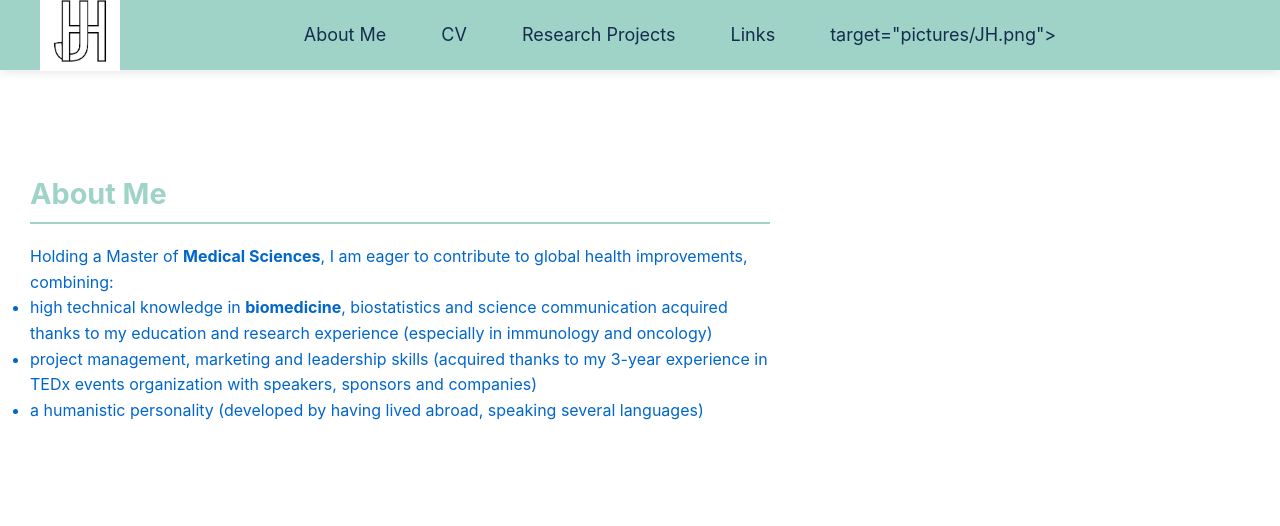
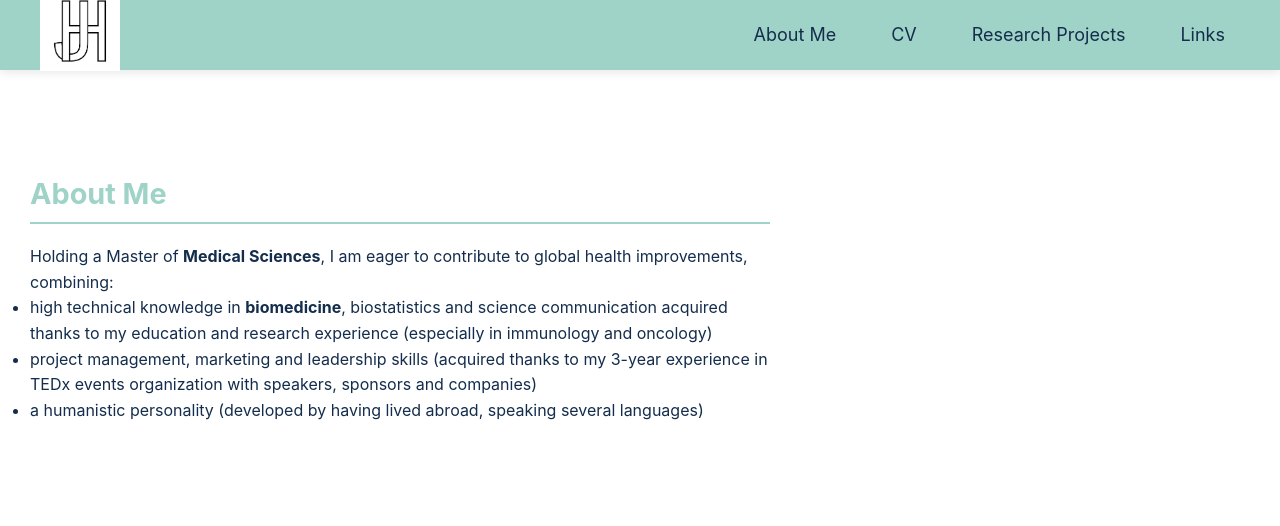
Before and after one commit to jeahoch9/jeahoch9.github.io, a plain HTML site: page about.html in a window 1280 px wide. Drawn offline with Linux system fonts and the light colour scheme.

Commit message:
Update about.html

```diff
--- a/about.html
+++ b/about.html
@@ -14,7 +14,8 @@
    <!Navigation Bar>
   <nav class="navbar">
       <div class="navbar-header">
-        <img src="pictures/JH.png" size:32x32 alt="logo" />
+        <a href="index.html">
+          <img src="pictures/JH.png" size:32x32 alt="logo" /> </a>
       </div>
 
         <div class="navbar-menu">
@@ -22,7 +23,6 @@
             <a href="CV.html">CV</a>
             <a href="research.html">Research Projects</a>
             <a href="links.html">Links</a>
-            <a href="index.html"> target="pictures/JH.png">
         </div>
     </nav>
   </br>
```
